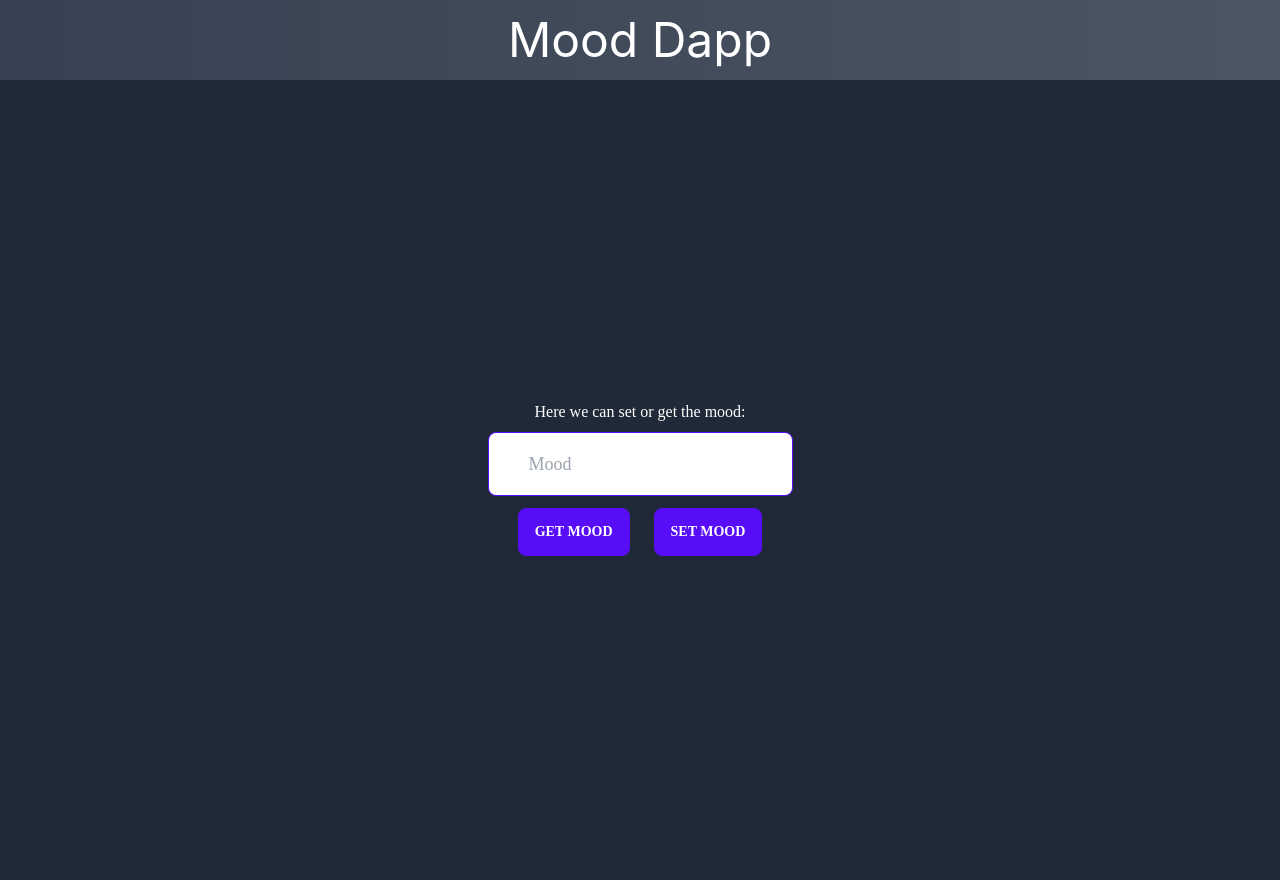
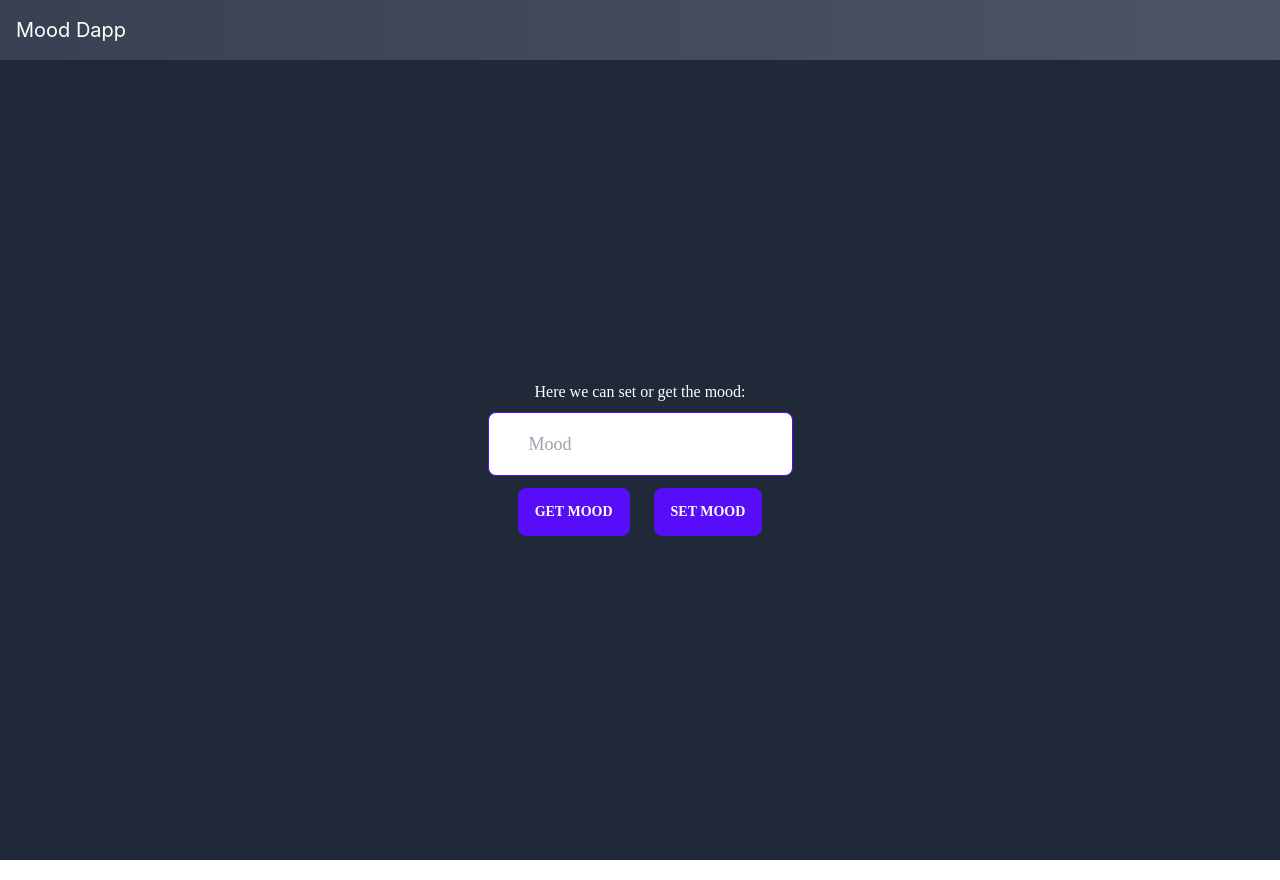
Before and after one commit to sbelka-1703/react-mood-dapp, a React (Create React App) app: page / in a window 1280 px wide. Built offline with nearby package versions, Linux system fonts and the light colour scheme.

Commit message:
added more styling, started working on web3modal

```diff
--- a/src/App.js
+++ b/src/App.js
@@ -4,6 +4,7 @@ import { useState } from 'react';
 import { ethers } from 'ethers'
 import Mood from './artifacts/contracts/Mood.sol/MoodDiary.json'
 import { data } from 'autoprefixer';
+import { Navbar } from './components/Navbar';
 
 function App() {
 
@@ -71,12 +72,10 @@ function App() {
 
     <>
 
-      <header className='from-gray-700 to-gray-600 text-white flex justify-center items-center p-4  text-5xl bg-gradient-to-r '>
+      <Navbar/>
+      <div class=" bg-gray-800 min-h-screen flex flex-col justify-center items-center font-poppins">
 
-        Mood Dapp
 
-        </header>
-      <div class=" bg-gray-800 min-h-screen flex flex-col justify-center items-center font-poppins">
         <p className='text-white  p-2'>Here we can set or get the mood:</p>
 
 
--- /dev/null
+++ b/src/components/Navbar.jsx
@@ -0,0 +1,21 @@
+import React from 'react';
+
+export const Navbar = () => {
+    return (
+
+        <div className='from-gray-700 to-gray-600 text-white justify-between flex items-center p-4  text-xl bg-gradient-to-r '>
+
+            <div className='flex justify-start'>
+
+                <p>Mood Dapp</p>
+            </div>
+                <div className=' flex justify-center px-10'>
+
+
+
+                </div>
+
+
+
+        </div>)
+};
--- /dev/null
+++ b/src/components/Web3Modal.jsx
@@ -0,0 +1,24 @@
+import React from 'react';
+import { ethers } from "ethers";
+import Web3Modal from "web3modal";
+const Web3Modal = () => {
+    const providerOptions = {
+        /* See Provider Options Section */
+    };
+
+    const web3Modal = new Web3Modal({
+        network: "mainnet", // optional
+        cacheProvider: true, // optional
+        providerOptions // required
+    });
+
+    const instance = await web3Modal.connect();
+
+    const provider = new ethers.providers.Web3Provider(instance);
+    const signer = provider.getSigner();
+
+
+    return <div></div>;
+};
+
+export default Web3Modal;
--- a/src/components/messege.js
+++ /dev/null
@@ -1,11 +0,0 @@
-import React from 'react';
-
-  export const messege = (messegeHook) => {
-    if(messegeHook === true){
-        return(
-            <div>
-              <p className='text-white'>Test</p>
-            </div>
-        )
-      }
-  };
```
